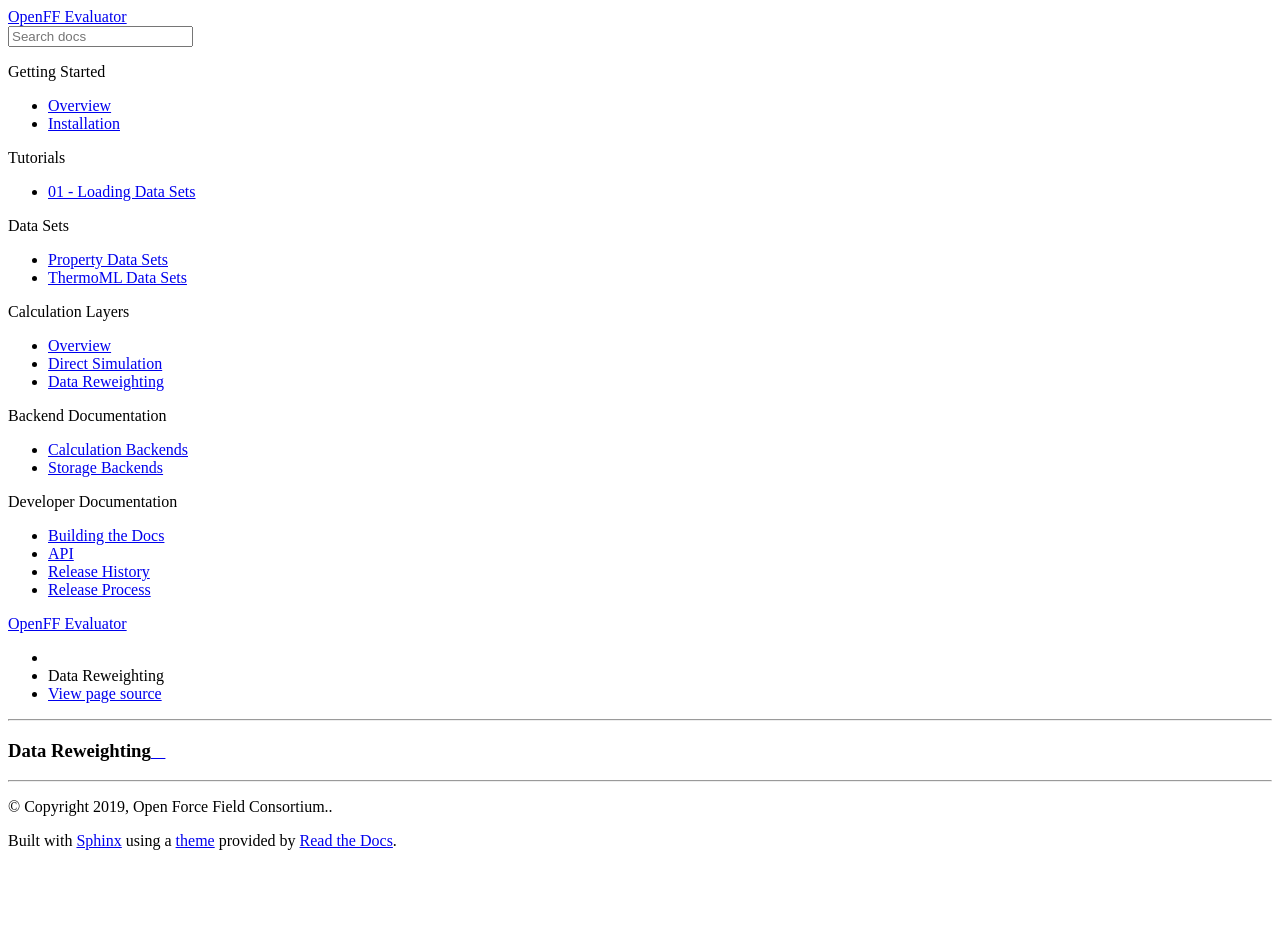
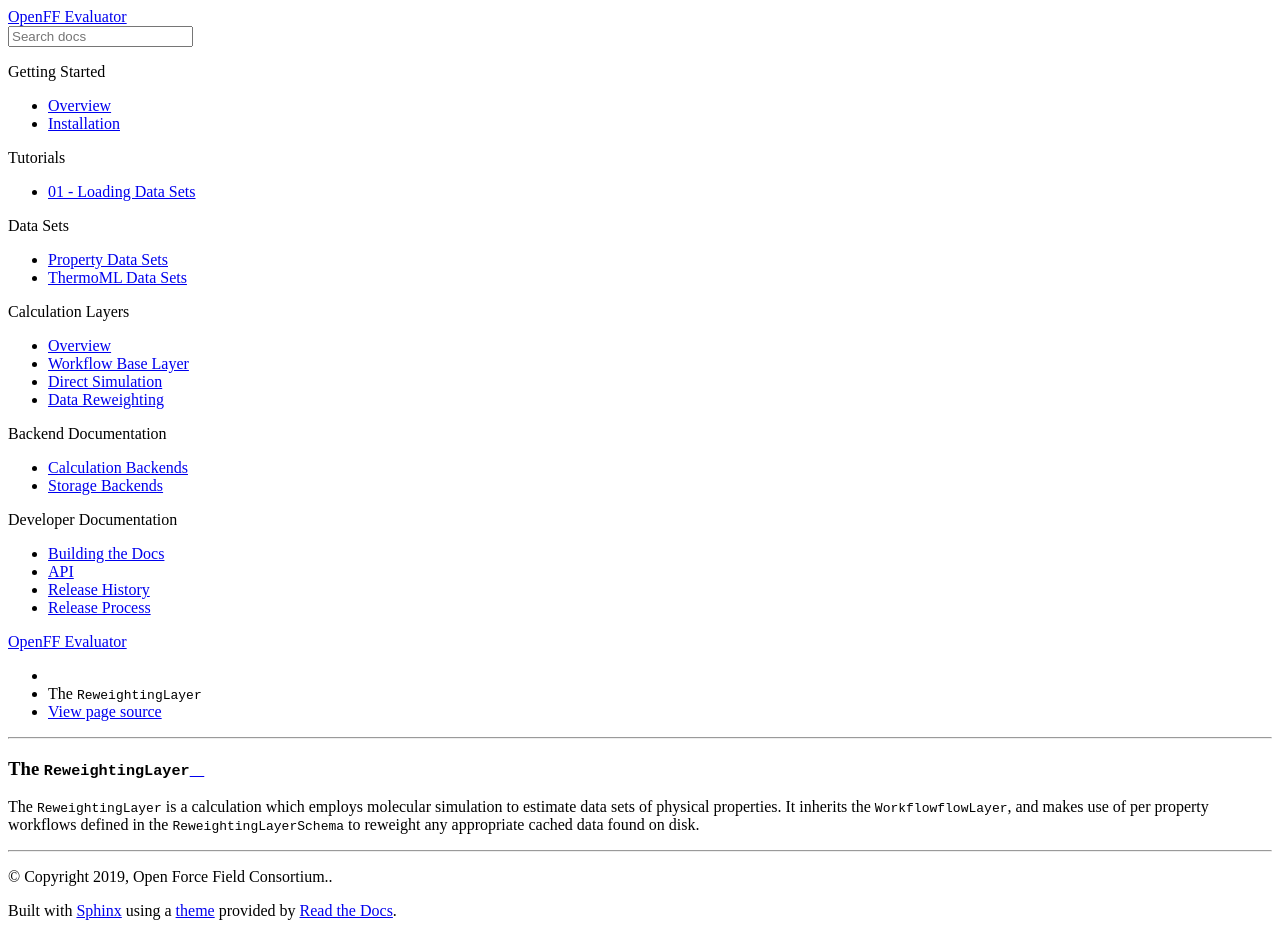
Before and after one commit to openforcefield/openff-evaluator, a Sphinx documentation site: the page built from docs/reweightinglayer.rst, in a window 1280 px wide. Built offline with Sphinx 7.4.7 and the Read the Docs theme 2.0.0, drawn with Linux system fonts in a browser that asks for light colours; before the commit the page ends 900 px from its top, so only the background shows below that.

Commit message:
Adds stub entries for implemented layers.

```diff
--- a/docs/index.rst
+++ b/docs/index.rst
@@ -120,8 +120,9 @@
   :caption: Calculation Layers
 
   Overview <calculationlayers>
-  simulationlayer
-  reweightinglayer
+  Workflow Base Layer <workflowlayer>
+  Direct Simulation <simulationlayer>
+  Data Reweighting <reweightinglayer>
 
 .. toctree::
   :maxdepth: 2
--- a/docs/reweightinglayer.rst
+++ b/docs/reweightinglayer.rst
@@ -1,2 +1,6 @@
-Data Reweighting
-================
+The ``ReweightingLayer``
+========================
+
+The ``ReweightingLayer`` is a calculation which employs molecular simulation to estimate data sets of physical
+properties. It inherits the ``WorkflowflowLayer``, and makes use of per property workflows defined in the
+``ReweightingLayerSchema`` to reweight any appropriate cached data found on disk.
--- /dev/null
+++ b/docs/workflowlayer.rst
@@ -0,0 +1,5 @@
+The ``WorkflowLayer``
+========================
+
+The ``WorkflowLayer`` is serves as a base ``CalculationLayer`` for any layers which will employ the built-in
+``Workflow`` engine for performing calculations.
```
Also changed, not shown: docs/simulationlayer.rst (+6 -2 lines).
